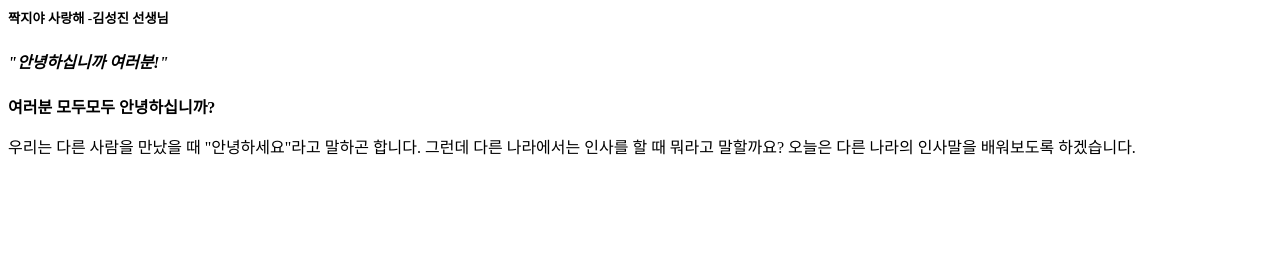
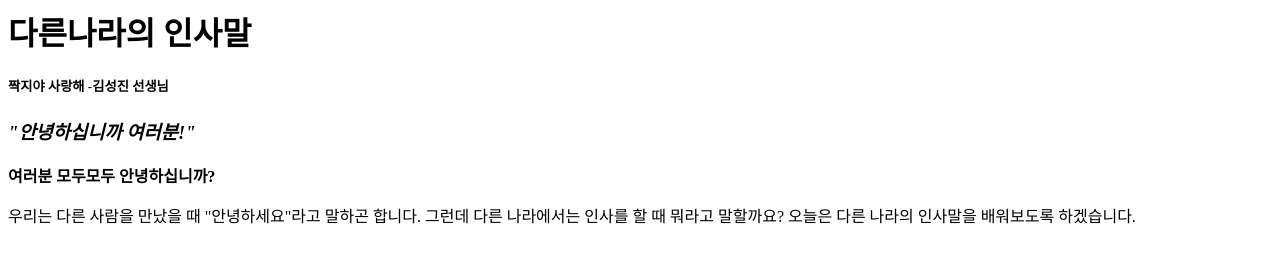
Before and after one commit to Soyoonbella/GenClass, a plain HTML site: page index.html in a window 1280 px wide. Drawn offline with Linux system fonts and the light colour scheme.

Commit message:
Update index.html

```diff
--- a/index.html
+++ b/index.html
@@ -3,8 +3,9 @@
 	<title> 다른나라의 인사말 </title>
 </head>
 <body>
+	<h1>다른나라의 인사말</h1>
 	<h5>짝지야 사랑해 -김성진 선생님</h5>
-	<h4><i> "안녕하십니까 여러분!" </i></h4>
+	<h3><i> "안녕하십니까 여러분!" </i></h3>
 	<b>여러분 모두모두 안녕하십니까?</b><br>
 	<p>우리는 다른 사람을 만났을 때 "안녕하세요"라고 말하곤 합니다. 그런데 다른 나라에서는 인사를 할 때 뭐라고 말할까요? 오늘은 다른 나라의 인사말을 배워보도록 하겠습니다.</p>
 </body>
```
